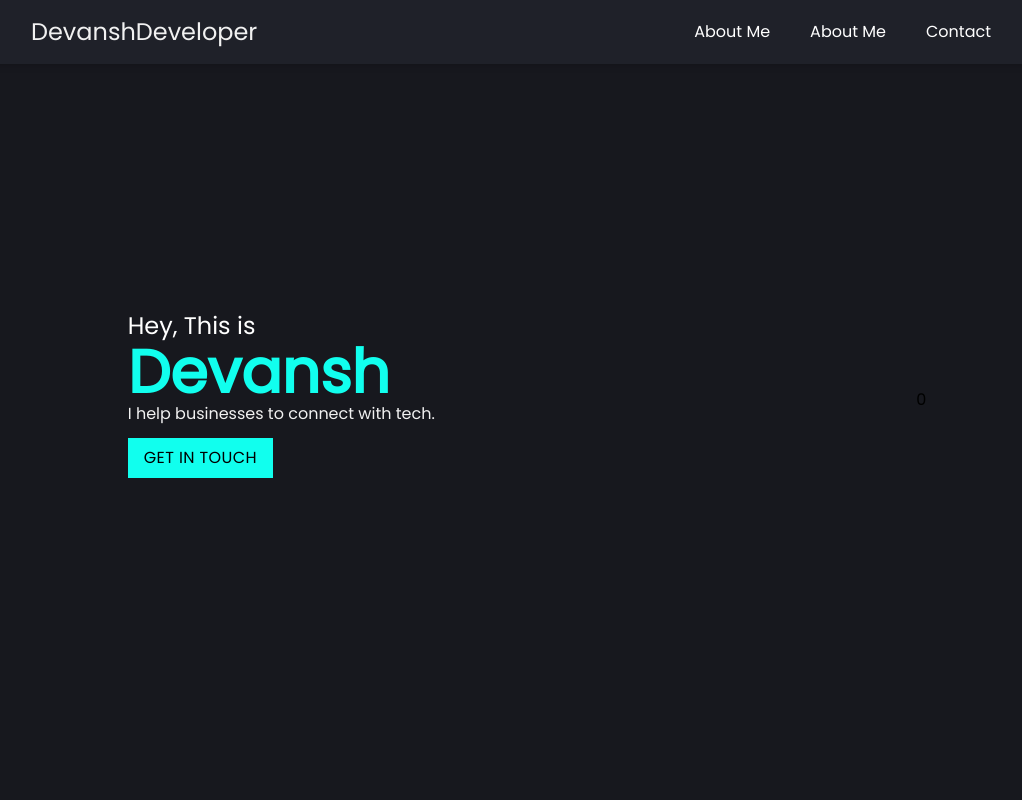
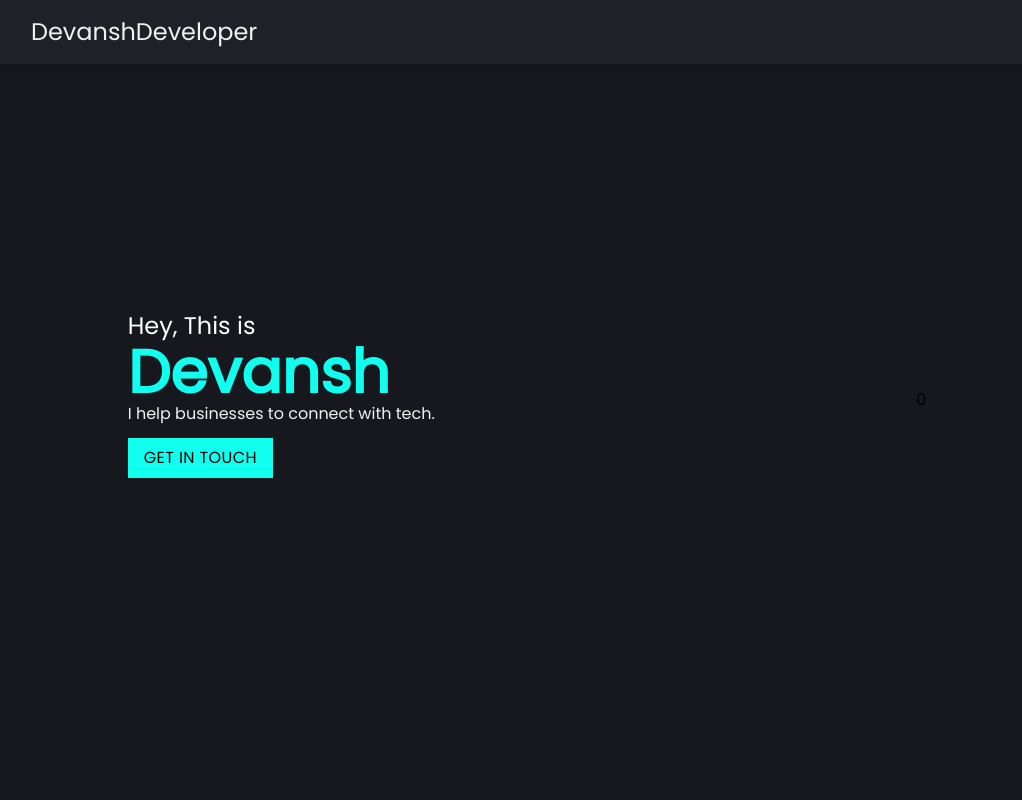
Before and after one commit to devanshdeveloper/devanshdeveloper.github.io, a Next.js app: page / in a window 1280 px wide. Shown: the top 800 px of the page, without its empty margins (129-1151 px from the left). Built offline with nearby package versions, Linux system fonts and the light colour scheme.

Commit message:
added something

```diff
--- a/src/components/Navbar.js
+++ b/src/components/Navbar.js
@@ -10,9 +10,9 @@ function Navbar() {
         DevanshDeveloper
       </Link>
       <ul className="flex gap-10">
-        <NavLink href="#projects">About Me</NavLink>
+        {/* <NavLink href="#projects">About Me</NavLink>
         <NavLink href="#about">About Me</NavLink>
-        <NavLink href="#contact">Contact</NavLink>
+        <NavLink href="#contact">Contact</NavLink> */}
       </ul>
     </div>
   );
```
